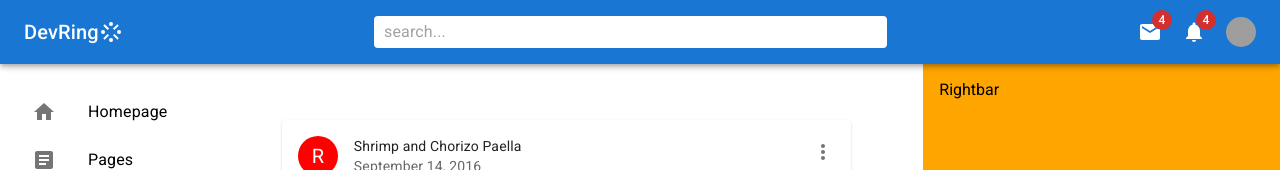
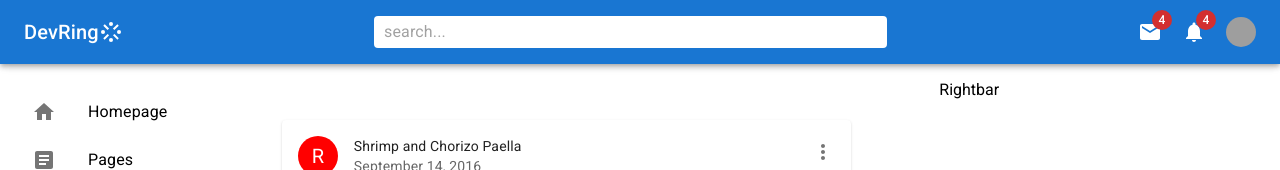
Before and after one commit to KabirAbdulkareem/mui_social_dashboard, a React (Create React App) app: page / in a window 1280 px wide. Shown: the top 170 px of the page. Built offline with nearby package versions, Linux system fonts and the light colour scheme; grey boxes are pictures that could not be loaded.

Commit message:
Made the Rightbar scrollable

```diff
--- a/src/components/Rightbar.jsx
+++ b/src/components/Rightbar.jsx
@@ -1,10 +1,16 @@
-import { Box } from '@mui/material'
-import React from 'react'
+import { Box } from "@mui/material";
+import React from "react";
 
 function Rightbar() {
   return (
-    <Box bgcolor="orange" flex={2} p={2} sx={{display:{xs:"none ", sm: "block"}}}>Rightbar</Box>
-  )
+    <Box
+      flex={2}
+      p={2}
+      sx={{ display: { xs: "none ", sm: "block" } }}
+    >
+      <Box sx={{ position: "fixed" }}>Rightbar</Box>
+    </Box>
+  );
 }
 
-export default Rightbar
+export default Rightbar;
```
